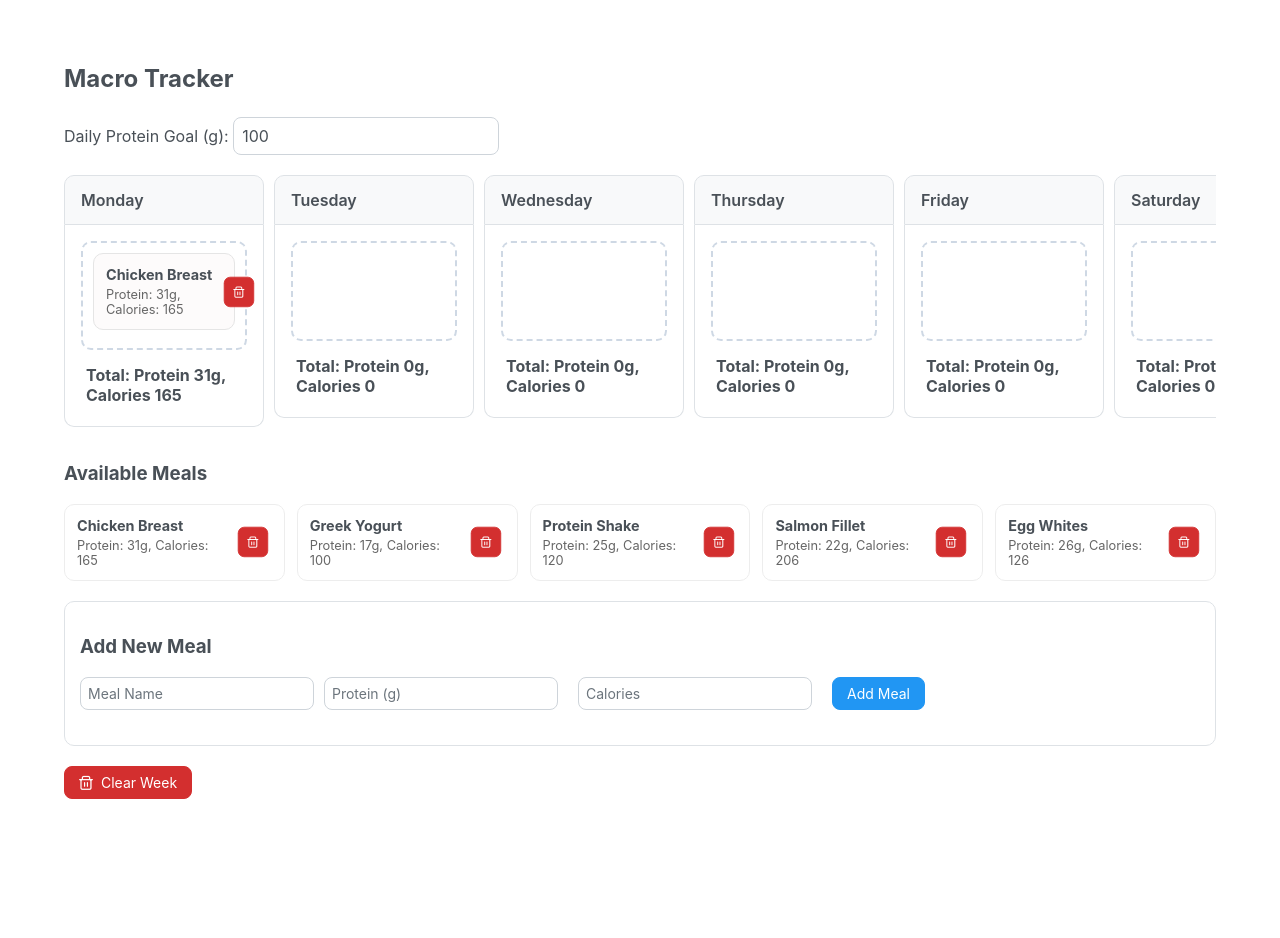
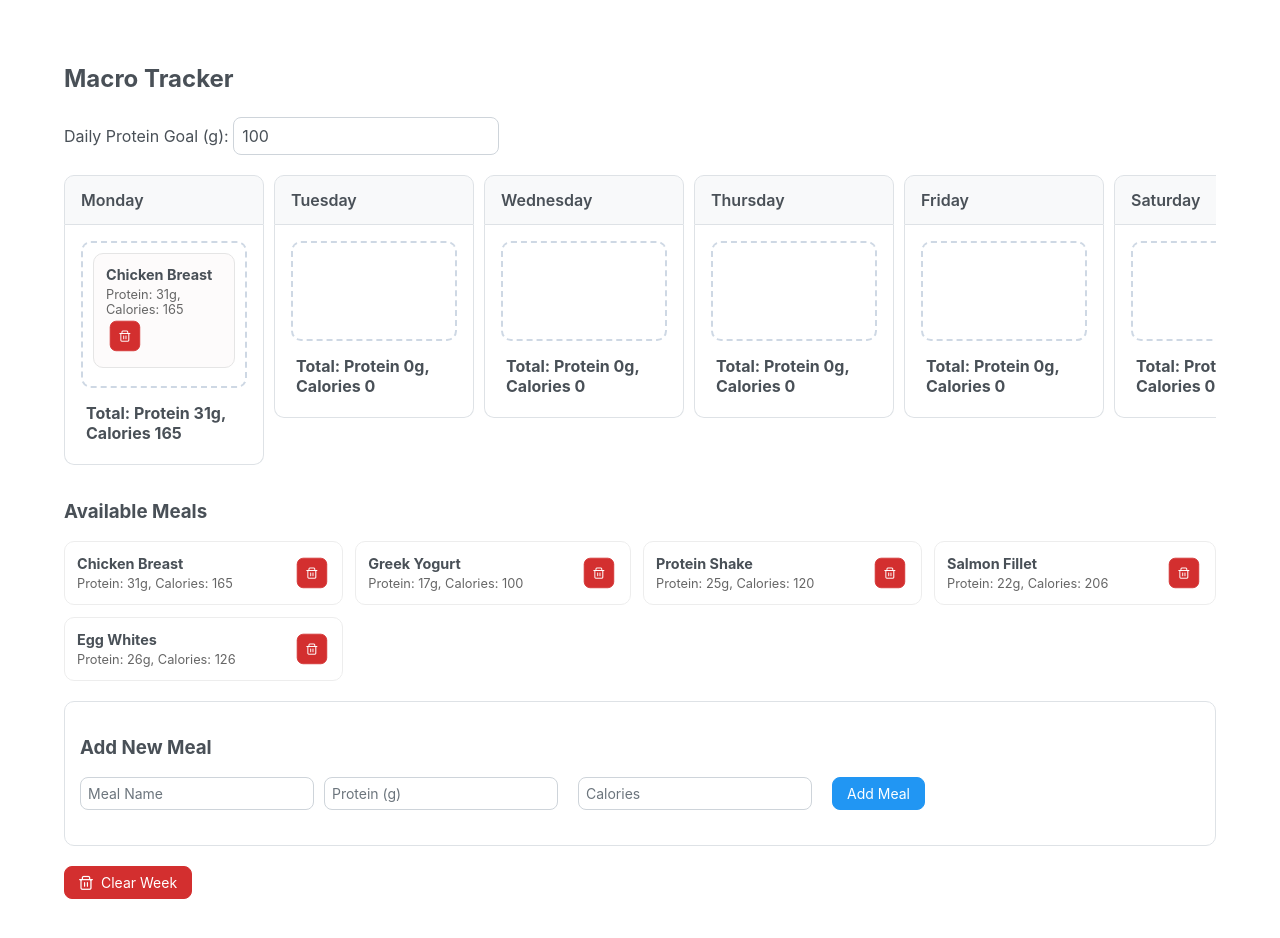
Before and after one commit to BradPerbs/Macro-Calculator, a Vue app: page / in a window 1280 px wide. Shown: the top 938 px of the page. Before the commit the page ends 879 px from the top, so only its background shows below. Built offline with nearby package versions, Linux system fonts and the light colour scheme.

Commit message:
small fixes

```diff
--- a/src/assets/main.css
+++ b/src/assets/main.css
@@ -97,7 +97,7 @@ button {
 
 .available-meals-grid {
   display: grid;
-  grid-template-columns: repeat(auto-fill, minmax(200px, 1fr));
+  grid-template-columns: repeat(4, minmax(200px, auto));
   gap: 0.75rem;
   margin-top: 1rem;
 }
@@ -149,7 +149,7 @@ button {
   border-radius: 10px;
   padding: 0.75rem;
   margin-bottom: 0.5rem;
-  display: flex;
+  display: block;
   justify-content: space-between;
   align-items: center;
   font-size: 0.9rem;
@@ -223,7 +223,7 @@ button {
   }
 
   .available-meals-grid {
-    grid-template-columns: repeat(auto-fill, minmax(150px, 1fr));
+    grid-template-columns: repeat(4, minmax(200px, auto));
   }
 }
 
```
